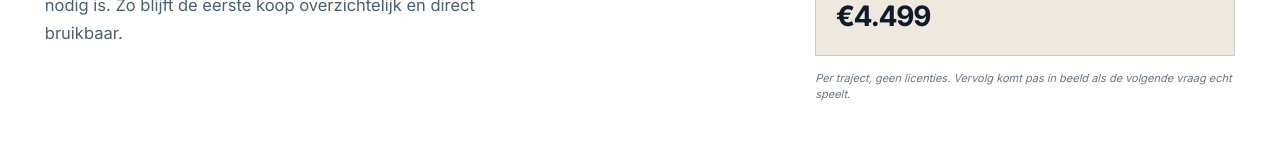
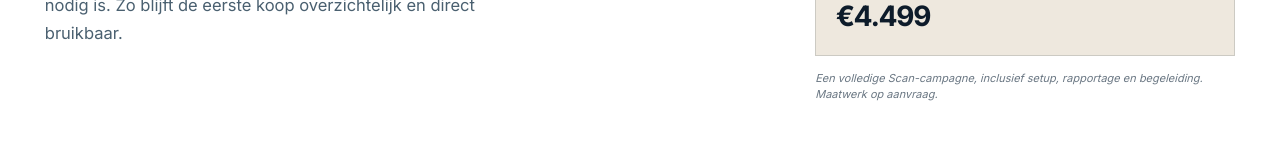
Before and after one commit to larshengel08-lang/VerisightSaaS, a Next.js app in the folder frontend/: page /tarieven in a window 1280 px wide. Shown: the part 432-592 px from the top of the page. Built offline with nearby package versions, Linux system fonts and the light colour scheme; no server answers.

Commit message:
Update tarieven helper line copy

```diff
--- a/frontend/components/marketing/tarieven-content.tsx
+++ b/frontend/components/marketing/tarieven-content.tsx
@@ -114,7 +114,7 @@ function HeroSection() {
               ))}
             </div>
             <div style={{ marginTop: 14, fontSize: 11, color: T.inkMuted, fontStyle: 'italic' }}>
-              Per traject, geen licenties. Vervolg komt pas in beeld als de volgende vraag echt speelt.
+              Een volledige Scan-campagne, inclusief setup, rapportage en begeleiding. Maatwerk op aanvraag.
             </div>
             </div>
           </Reveal>
```
